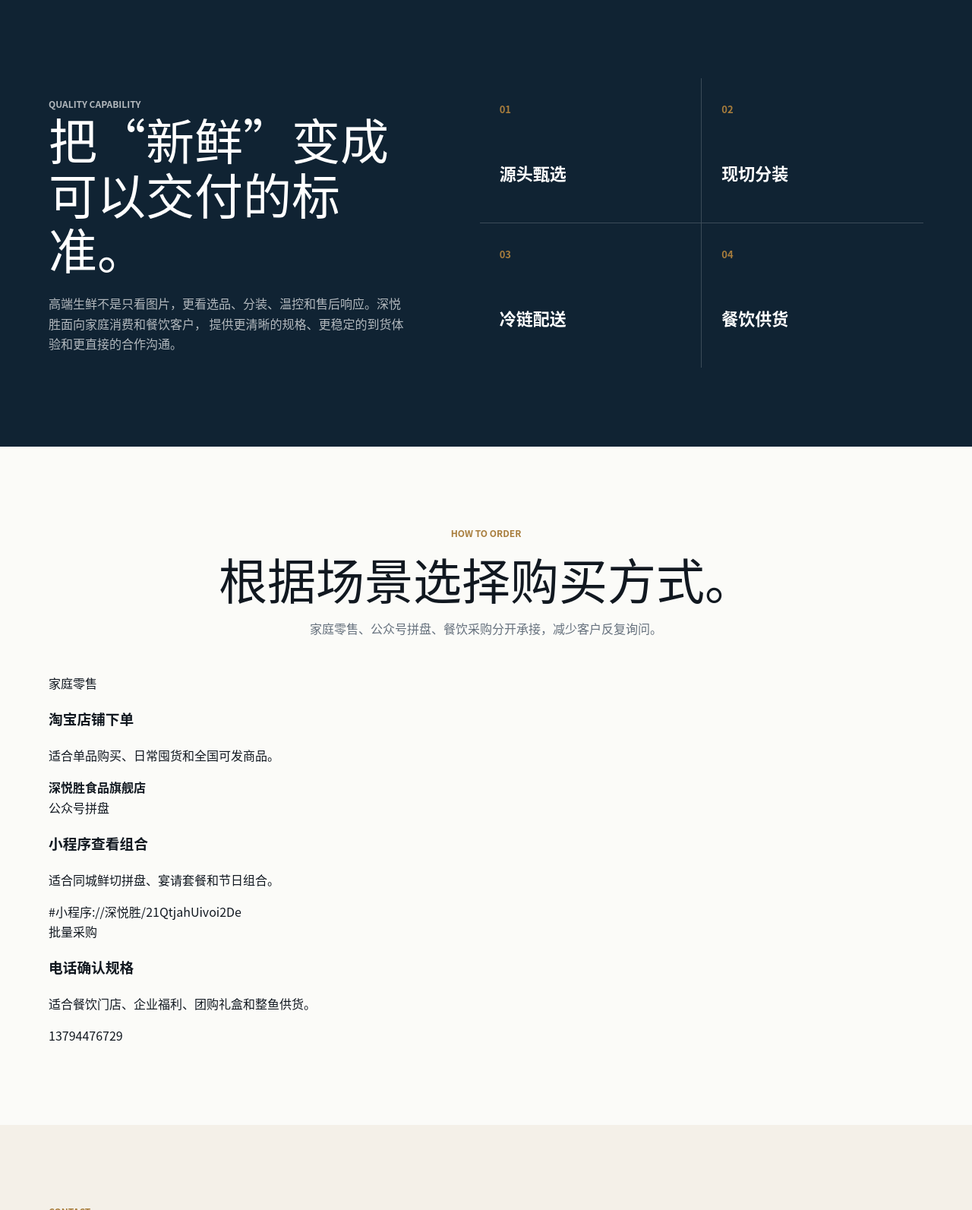
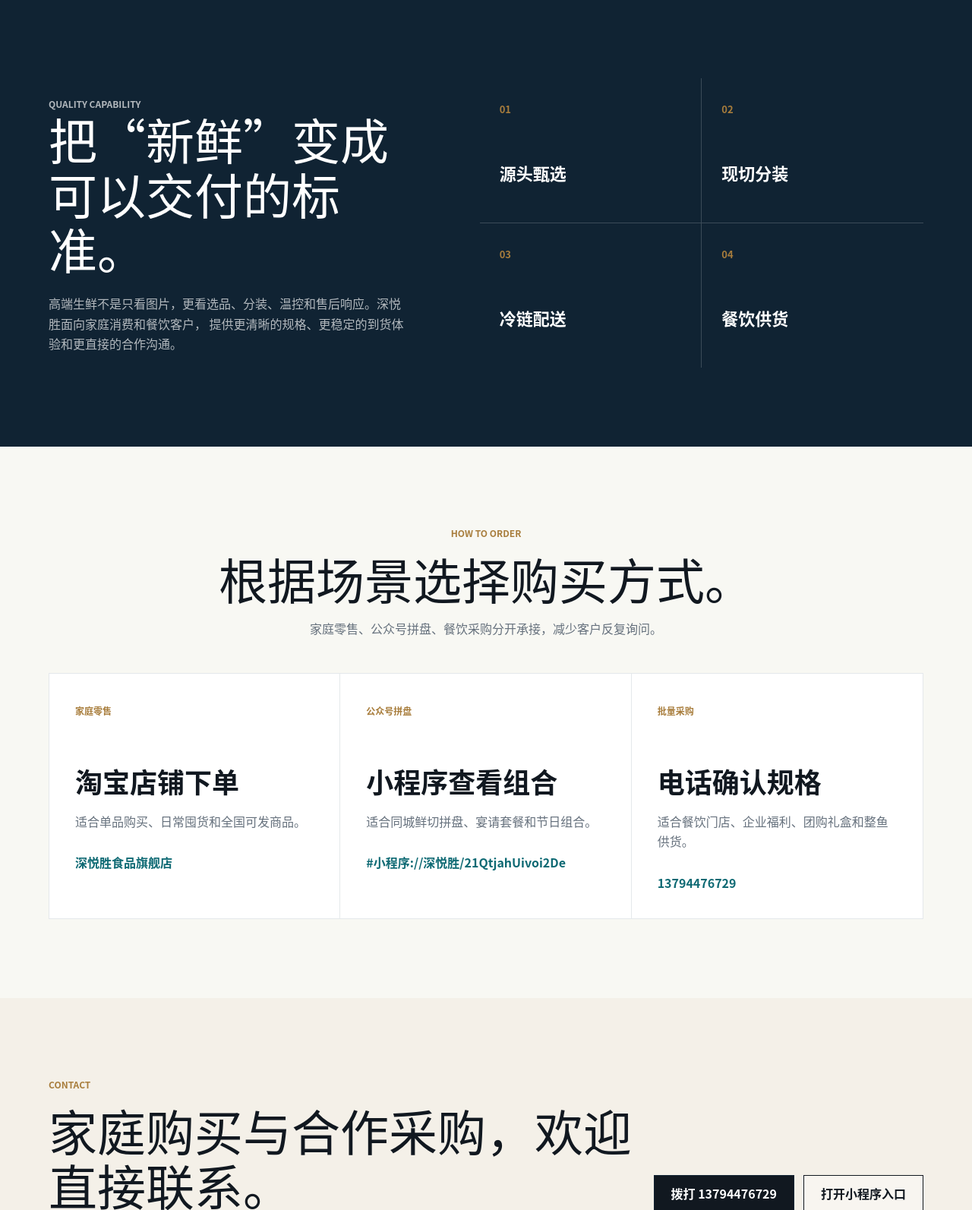
Before and after one commit to lin13794476729-glitch/official-website, a PHP site: page / in a window 1280 px wide. Shown: the part 4907-6500 px from the top of the page at 76% size. Run offline with PHP 8.4, Linux system fonts and the light colour scheme.

Commit message:
Add buying guide navigation

```diff
--- a/index.html
+++ b/index.html
@@ -24,6 +24,7 @@
         <a href="#platters">刺身拼盘</a>
         <a href="#products">精选食材</a>
         <a href="#quality">品质能力</a>
+        <a href="#buying">购买方式</a>
         <a href="#contact">联系合作</a>
       </nav>
       <button class="nav-toggle" type="button" aria-label="打开导航" data-nav-toggle>
@@ -35,6 +36,7 @@
         <a href="#platters">刺身拼盘</a>
         <a href="#products">精选食材</a>
         <a href="#quality">品质能力</a>
+        <a href="#buying">购买方式</a>
         <a href="#contact">联系合作</a>
       </div>
     </header>
--- a/styles.css
+++ b/styles.css
@@ -541,6 +541,55 @@ address {
   color: #fff;
 }
 
+.buying-guide {
+  background: #f8f8f3;
+}
+
+.guide-grid {
+  display: grid;
+  grid-template-columns: repeat(3, minmax(0, 1fr));
+  border: 1px solid var(--line);
+  background: var(--white);
+}
+
+.guide-grid article {
+  min-height: 300px;
+  padding: 34px;
+  border-right: 1px solid var(--line);
+}
+
+.guide-grid article:last-child {
+  border-right: 0;
+}
+
+.guide-grid span {
+  display: inline-flex;
+  margin-bottom: 62px;
+  color: var(--gold);
+  font-size: 12px;
+  font-weight: 700;
+}
+
+.guide-grid h3 {
+  margin: 0;
+  font-size: clamp(24px, 3vw, 36px);
+  font-weight: 560;
+  line-height: 1.16;
+}
+
+.guide-grid p {
+  margin: 18px 0 0;
+  color: var(--muted);
+}
+
+.guide-grid strong,
+.guide-grid a {
+  display: inline-flex;
+  margin-top: 28px;
+  color: var(--sea);
+  font-weight: 700;
+}
+
 .contact-band {
   display: grid;
   grid-template-columns: minmax(280px, 1fr) auto;
@@ -580,6 +629,24 @@ address a {
 @media (max-width: 1100px) {
   .product-grid {
     grid-template-columns: repeat(3, minmax(0, 1fr));
+  }
+
+  .guide-grid {
+    grid-template-columns: 1fr;
+  }
+
+  .guide-grid article {
+    min-height: auto;
+    border-right: 0;
+    border-bottom: 1px solid var(--line);
+  }
+
+  .guide-grid article:last-child {
+    border-bottom: 0;
+  }
+
+  .guide-grid span {
+    margin-bottom: 38px;
   }
 
   .quick-entry {
```
